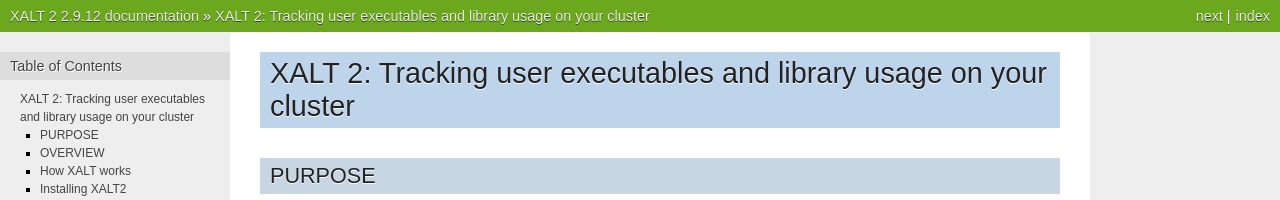
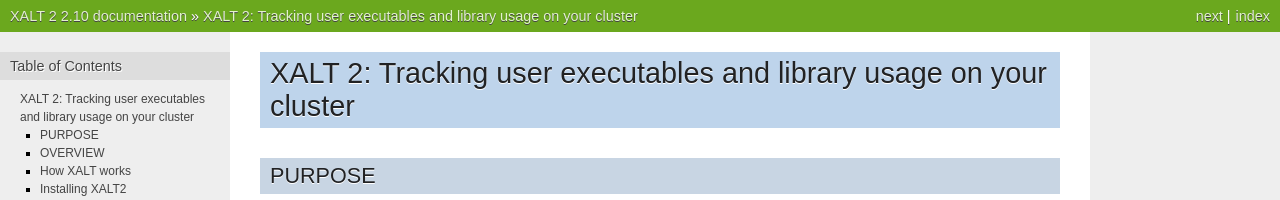
Before and after one commit to xalt/xalt, a Sphinx documentation site: the page built from docs/source/index.rst, in a window 1280 px wide and 900 px high. Shown: the top 200 px of the window. Built offline with Sphinx 7.4.7, drawn with Linux system fonts in a browser that asks for light colours; some of the changed text lies outside the part shown.

Commit message:
moving to TAG_VERSION xalt-2.10

```diff
--- a/docs/source/conf.py
+++ b/docs/source/conf.py
@@ -55,9 +55,9 @@
 # built documents.
 #
 # The short X.Y version.
-version = '2.9'
+version = '2.10'
 # The full version, including alpha/beta/rc tags.
-release = '2.9.12'
+release = '2.10'
 
 # The language for content autogenerated by Sphinx. Refer to documentation
 # for a list of supported languages.
```
Also changed, not shown: 3 other files.
